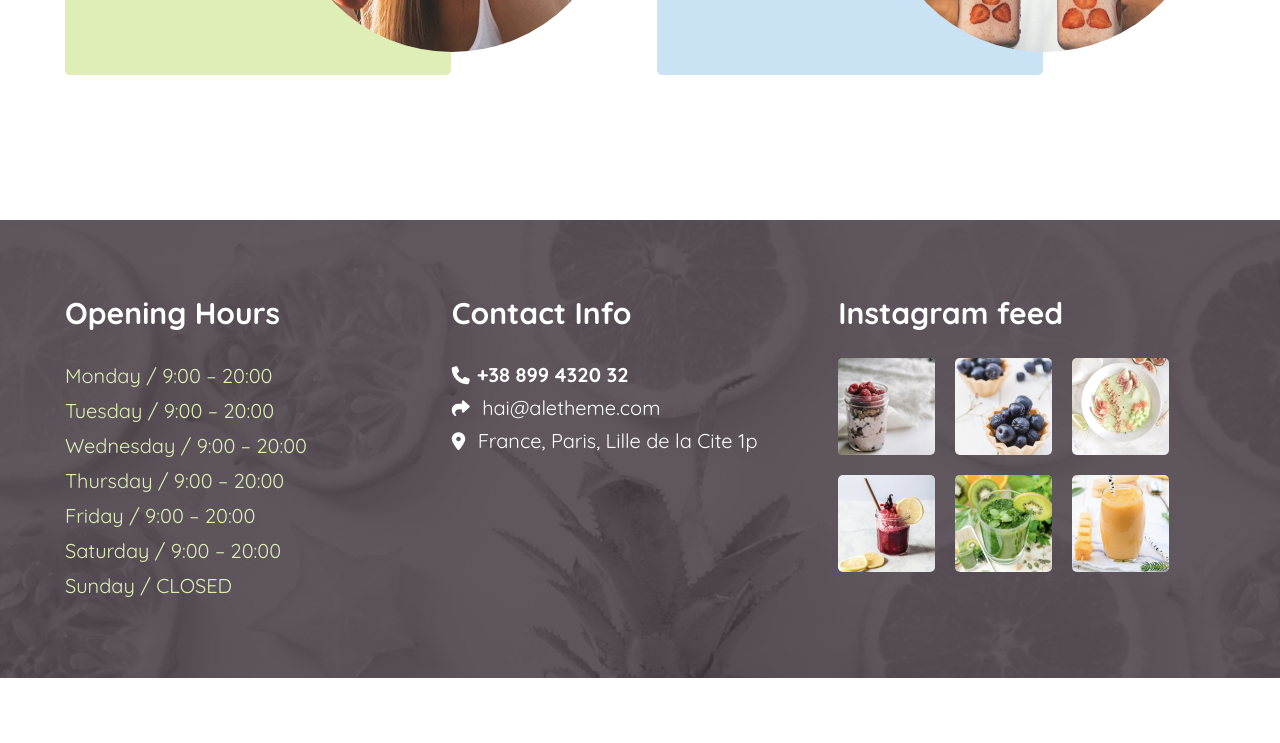
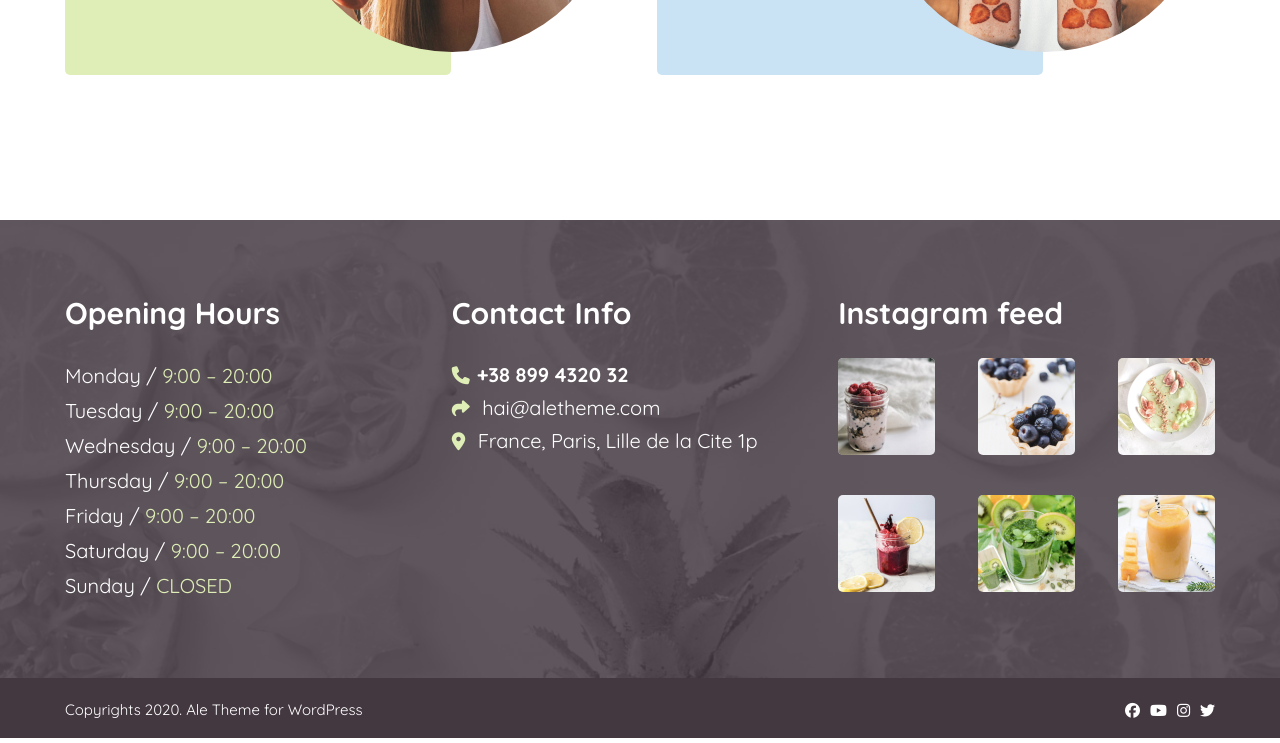
Before and after one commit to TatianaKan/AboutSmooth, a plain HTML site: page index.html in a window 1280 px wide. Shown: the part 2893-3636 px from the top of the page. Before the commit the page ends 3571 px from the top, so only its background shows below. Drawn offline with Linux system fonts and the light colour scheme; a web font is replaced by a local one.

Commit message:
fix, footer

```diff
--- a/css/style.css
+++ b/css/style.css
@@ -338,6 +338,7 @@ h6 {
 .contacts-list {
   display: flex;
   gap: 10px;
+  justify-content: space-between;
 }
 
 .contacts-item {
@@ -354,6 +355,9 @@ h6 {
 .contacts-item__day {
   font-size: 20px;
   line-height: 1.75;
+}
+
+.contacts-item__day span {
   color: #DFEEB6;
 }
 
@@ -365,6 +369,7 @@ h6 {
 .contacts-item__info i {
   margin-right: 7px;
   font-size: 18px;
+  color: #DFEEB6;
 }
 
 .contacts-item__info span {
@@ -374,7 +379,8 @@ h6 {
 .instagram-list {
   display: flex;
   flex-wrap: wrap;
-  gap: 20px;
+  justify-content: space-between;
+  gap: 40px;
 }
 
 .instagram-item {
@@ -383,3 +389,26 @@ h6 {
   height: 97px;
   object-fit: cover;
 }
+
+.footer {
+  background-color: #433840;
+  height: 60px;
+}
+
+.footer-content {
+  display: flex;
+  align-items: center;
+  justify-content: space-between;
+}
+
+.footer-copiright {
+  font-size: 15px;
+  line-height: 2.33;
+  color: #FFFFFF;
+}
+
+.footer__social {
+  display: flex;
+  color: #fff;
+  gap: 10px;
+}
--- a/index.html
+++ b/index.html
@@ -255,13 +255,13 @@
           <h3 class="contacts-item__title">
             Opening Hours
           </h3>
-          <p class="contacts-item__day">Monday / 9:00 – 20:00</p>
-          <p class="contacts-item__day">Tuesday / 9:00 – 20:00</p>
-          <p class="contacts-item__day">Wednesday / 9:00 – 20:00</p>
-          <p class="contacts-item__day">Thursday / 9:00 – 20:00</p>
-          <p class="contacts-item__day">Friday / 9:00 – 20:00</p>
-          <p class="contacts-item__day">Saturday / 9:00 – 20:00</p>
-          <p class="contacts-item__day">Sunday / CLOSED</p>
+          <p class="contacts-item__day">Monday / <span> 9:00 – 20:00</span></p>
+          <p class="contacts-item__day">Tuesday / <span> 9:00 – 20:00</span></p>
+          <p class="contacts-item__day">Wednesday / <span> 9:00 – 20:00</span></p>
+          <p class="contacts-item__day">Thursday / <span> 9:00 – 20:00</span></p>
+          <p class="contacts-item__day">Friday / <span>9:00 – 20:00</span></p>
+          <p class="contacts-item__day">Saturday / <span> 9:00 – 20:00</span></p>
+          <p class="contacts-item__day">Sunday / <span> CLOSED</span></p>
         </div>
 
         <div class="contacts-item">
@@ -295,6 +295,22 @@
       </div>
     </div>
   </section>
+
+  <footer class="footer">
+    <div class="wrapper">
+      <div class="footer-content">
+        <p class="footer-copiright">
+          Copyrights 2020. Ale Theme for WordPress
+        </p>
+        <ul class="footer__social">
+          <li><a class="footer__link" href="#"><i class="fa-brands fa-facebook"></i></a></li>
+          <li><a class="footer__link" href="#"><i class="fa-brands fa-youtube"></i></a></li>
+          <li><a class="footer__link" href="#"><i class="fa-brands fa-instagram"></i></a></li>
+          <li><a class="footer__link" href="#"><i class="fa-brands fa-twitter"></i></a></li>
+        </ul>
+      </div>
+    </div>
+  </footer>
 </body>
 
 </html>
```
